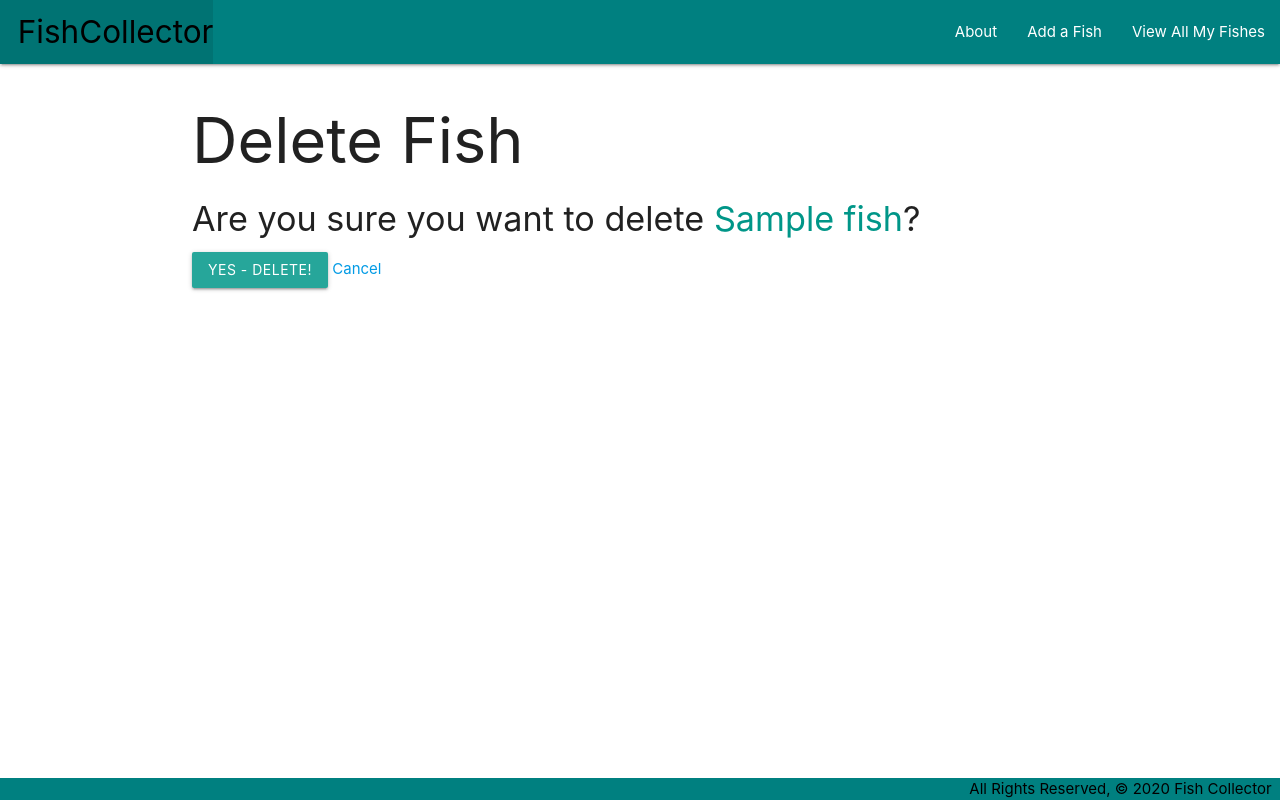
After one commit to bartsw01/GA-Fish-Collector-Lab, a Django app: page /fishes/1/delete/ in a window 1280 px wide. The commit adds this page. Run offline with Django 3.2, Linux system fonts and the light colour scheme; tables that the repository leaves empty hold one stand-in row (values such as "Sample post").

Commit message:
added Edit and Delete functions

```diff
--- a/fishcollector/main_app/models.py
+++ b/fishcollector/main_app/models.py
@@ -1,4 +1,5 @@
 from django.db import models
+from django.urls import reverse
 
 class Fish(models.Model):
     name = models.CharField(max_length=100)
@@ -8,3 +9,6 @@ class Fish(models.Model):
 
     def __str__(self):
         return self.name
+
+    def get_absolute_url(self):
+        return reverse('detail', kwargs={'fish_id': self.id})
--- a/fishcollector/main_app/templates/base.html
+++ b/fishcollector/main_app/templates/base.html
@@ -18,8 +18,9 @@
           <li><a href="/" class="left brand-logo black-text">&nbsp;&nbsp;FishCollector</a></li>
         </ul>
         <ul class="right">
-          <li><a href="/about">About</a></li>
-          <li><a href="/fishes">View All My Fishes</a></li>
+          <li><a href="{% url 'about' %}"">About</a></li>
+          <li><a href="{% url 'fishes_create' %}">Add a Fish</a></li>
+          <li><a href="{% url 'index' %}">View All My Fishes</a></li>
         </ul>
       </div>
     </nav>
--- a/fishcollector/main_app/templates/fishes/detail.html
+++ b/fishcollector/main_app/templates/fishes/detail.html
@@ -14,6 +14,10 @@
         <p>Age: Still a guppy</p>
     {% endif %}
   </div>
+  <div class="card-action">
+    <a href="{% url 'fishes_update' fish.id %}">Edit</a>
+    <a href="{% url 'fishes_delete' fish.id %}">Delete</a>
+  </div>
 </div>
 
 {% endblock %}
--- a/fishcollector/main_app/templates/fishes/index.html
+++ b/fishcollector/main_app/templates/fishes/index.html
@@ -5,8 +5,7 @@
 
 {% for fish in fishes %}
   <div class="card">
-    <a href="/fishes/{{ fish.id }}">
-
+    <a href="{% url 'detail' fish.id %}">
       <div class="card-content">
         <span class="card-title">{{ fish.name }}</span>
         <p>Size: {{ fish.size }}</p>
--- /dev/null
+++ b/fishcollector/main_app/templates/main_app/fish_confirm_delete.html
@@ -0,0 +1,13 @@
+{% extends 'base.html' %}
+
+{% block content %}
+  <h1>Delete Fish</h1>
+
+  <h4>Are you sure you want to delete <span class="teal-text">{{ object.name }}</span>?</h4>
+
+  <form action="" method="POST">
+    {% csrf_token %}
+    <input type="submit" value="Yes - Delete!" class="btn">
+    <a href="{% url 'detail' fish.id %}">Cancel</a>
+  </form>
+{% endblock %}
--- a/fishcollector/main_app/urls.py
+++ b/fishcollector/main_app/urls.py
@@ -6,4 +6,7 @@ urlpatterns = [
   path('about/', views.about, name='about'),
   path('fishes/', views.fishes_index, name='index'),
   path('fishes/<int:fish_id>/', views.fishes_detail, name='detail'),
+  path('fishes/create/', views.FishCreate.as_view(), name='fishes_create'),
+  path('fishes/<int:pk>/update/', views.FishUpdate.as_view(), name='fishes_update'),
+  path('fishes/<int:pk>/delete/', views.FishDelete.as_view(), name='fishes_delete'),
 ]
--- a/fishcollector/main_app/views.py
+++ b/fishcollector/main_app/views.py
@@ -1,22 +1,8 @@
 from django.shortcuts import render
+from django.views.generic.edit import CreateView, UpdateView, DeleteView
 from .models import Fish
 
-# Create your views here.
-from django.http import HttpResponse
 
-# Add the Cat class & list and view function below the imports
-# class Fish:  # Note that parens are optional if not inheriting from another class
-#   def __init__(self, name, size, description, age):
-#     self.name = name
-#     self.size = size
-#     self.description = description
-#     self.age = age
-
-# fishes = [
-#   Fish('Tilapia', '2 lbs', 'freshwater food fish', 3),
-#   Fish('Blue Gill', '3-4 lbs', 'deep blue purple on face', 2),
-#   Fish('Trout', '10 lbs', 'spotted rainbow trout', 4)
-# ]
 
 def home(request):
   return render(request, 'home.html')
@@ -31,3 +17,16 @@ def fishes_index(request):
 def fishes_detail(request, fish_id):
   fish = Fish.objects.get(id=fish_id)
   return render(request, 'fishes/detail.html', { 'fish': fish})
+
+class FishCreate(CreateView):
+  model = Fish
+  fields = '__all__'
+  success_url = '/fishes/'
+
+class FishUpdate(UpdateView):
+  model = Fish
+  fields = ['size', 'description', 'age']
+
+class FishDelete(DeleteView):
+  model = Fish
+  success_url = '/fishes/'
```
Also changed, not shown: fishcollector/main_app/templates/main_app/fish_form.html (added, +17 -0 lines).
